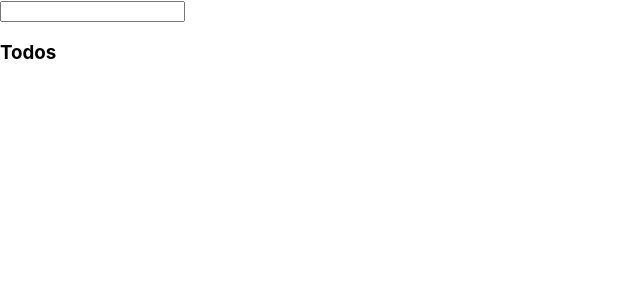
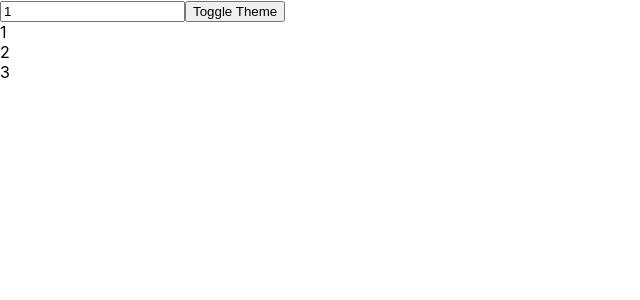
Before and after one commit to NicksyRop/react-test-web, a React (Create React App) app: page / in a window 1280 px wide. Shown: the top 300 px of the page, without its empty margins (0-640 px from the left). Built offline with nearby package versions, Linux system fonts and the light colour scheme.

Commit message:
usecallcallback

```diff
--- a/src/App.js
+++ b/src/App.js
@@ -1,70 +1,36 @@
-import React, { useReducer, useState } from "react";
-import Todo from "./components/Todo";
-
-function reducer(todos, action){
-
-
-  switch (action.type){
-
-    case 'ADD':
-      return [...todos , newTodo(action.payload.name)];
-    case 'TOGGLE':
-    return todos.map( todo => {
-
-      if(todo.id === action.payload.id){
-
-        return { ...todo, completed : !todo.completed }
-      }
-
-      return todo
-    })
-    case 'DELETE':
-      return todos.filter( todo => todo.id !== action.payload.id)
-
-
-    default:
-      return todos;
-  }
-
-}
+import React, { useCallback, useState } from "react";
+import List from "./components/List";
 
 
 
-function newTodo (name){
-return { id  : Date.now() , name : name , completed : false}
-}
 
 function App() {
 
+  const [number ,setNumber] = useState(1);
 
-  const [todos,dispatch] = useReducer( reducer, [])
-  const [name , setName] = useState('')
+  const [dark ,setDark] = useState(false)
 
-  const handleSubmit = (e)=>{
 
-    e.preventDefault()
+  const getList = useCallback(() =>  {
+    return [number , number + 1 , number + 2]
+  }, [number])
 
-    dispatch({ type : "ADD" , payload : { name : name}})
-    setName('')
+  const theme =  {
+
+    backgroundColor: dark ? 'black' : 'white',
+    color: dark ? 'white' : 'black',
+
 
   }
 
+  return (
+    <div style={theme}>
 
-console.log(todos);
+      <input value={number} type="number" onChange={ (e) => setNumber(e.target.value) } />
 
+      <button onClick={ () => setDark(!dark)}>Toggle Theme</button>
 
-  return (
-    <div>
-
-      <form onSubmit={handleSubmit}><input value={name} onChange={ e => setName(e.target.value)} /></form>
-
-
-      <h3>Todos</h3>
-      {todos.map((todo) =>{
-        return <Todo key={todo.id}  todo={todo} dispatch={dispatch}/>
-      })}
-
-
+    <List getList={getList} />
 
 
 
--- /dev/null
+++ b/src/components/List.js
@@ -0,0 +1,20 @@
+import React, { useEffect, useState } from "react";
+
+const List = ({ getList }) => {
+  const [items, setItems] = useState([]);
+
+  useEffect(() => {
+    setItems(getList);
+    console.log("updating items");
+  }, [getList]);
+
+  return (
+    <div>
+      {items.map((item) => {
+        return <div key={item}>{item}</div>;
+      })}
+    </div>
+  );
+};
+
+export default List;
```
